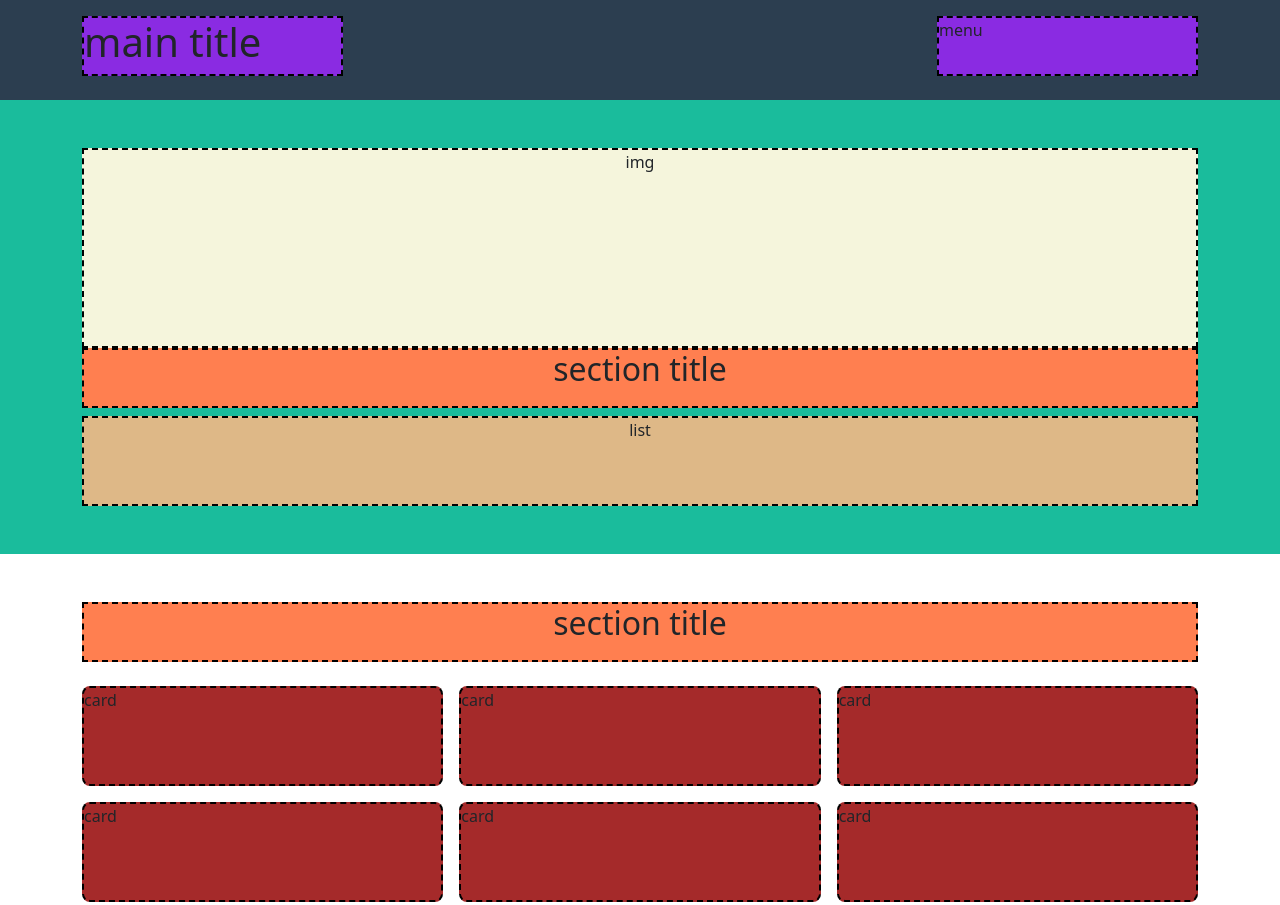
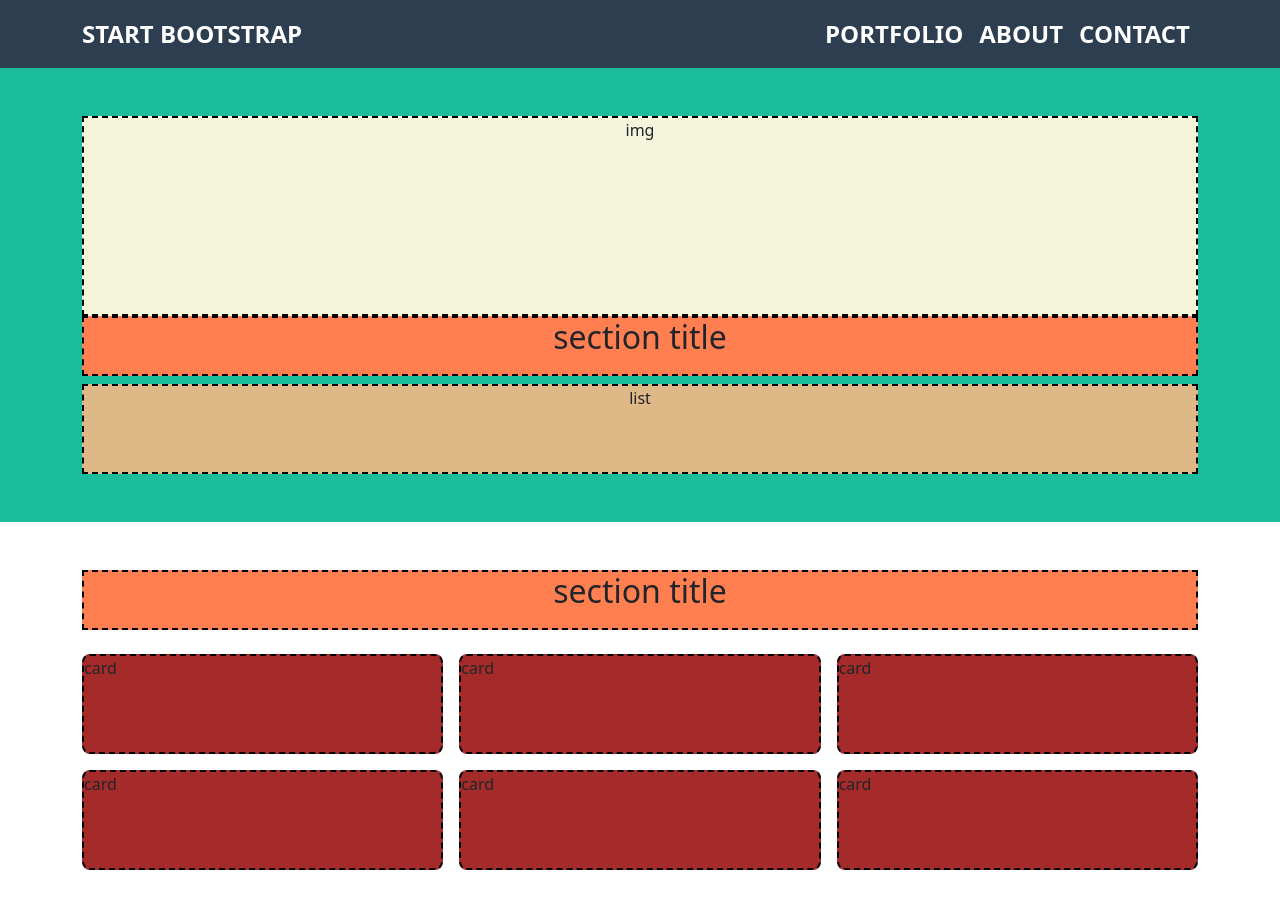
Before and after one commit to cerry24/html-css-bootstrap-freelancer, a plain HTML site: page index.html in a window 1280 px wide. Shown: the top 905 px of the page. Drawn offline with nearby package versions, Linux system fonts and the light colour scheme.

Commit message:
implement navbar content & fix header structure

```diff
--- a/css/style.css
+++ b/css/style.css
@@ -1,15 +1,13 @@
+.ms_structure-border {
+    border: 2px black dashed;
+}
+
 header {
     background-color: #2c3e50;
 }
 
-.ms_structure-border {
-    border: 2px black dashed;
-}
-
-.ms_page-title,
-.ms_main-nav {
-    height: 60px;
-    background-color: blueviolet;
+.ms_color-white {
+    color: white;
 }
 
 #ms_jumbotron,
--- a/index.html
+++ b/index.html
@@ -11,20 +11,32 @@
         <link rel="stylesheet" href="./css/style.css">
     </head>
     <body>
-        <header class="py-3">
-            <div class="container-md">
-                <div class="row justify-content-between">
+        <header>
+            <nav class="navbar navbar-expand-md"> <!--main nav-->
+                <div class="container-md">
 
-                    <div class="col-5 col-md-4 col-xl-3"> <!--title-->
-                        <h1 class="ms_page-title ms_structure-border">main title</h1>
-                    </div>
+                    <a class="navbar-brand text-white text-uppercase fw-bolder fs-4" href="#">start bootstrap</a>
 
-                    <div class="col-1 col-md-4 col-xl-3"> <!--main menu-->
-                        <nav class="ms_main-nav ms_structure-border">menu</nav>
+                    <button class="navbar-toggler" type="button" data-bs-toggle="collapse" data-bs-target="#navbarSupportedContent" aria-controls="navbarSupportedContent" aria-expanded="false" aria-label="Toggle navigation">
+                        <span class="navbar-toggler-icon"></span>
+                    </button>
+
+                    <div class="collapse navbar-collapse justify-content-end" id="navbarSupportedContent">
+                        <ul class="navbar-nav mb-2 mb-lg-0">
+                            <li class="nav-item">
+                                <a class="nav-link text-white text-uppercase fw-bold fs-4" href="#">portfolio</a>
+                            </li>
+                            <li class="nav-item">
+                                <a class="nav-link text-white text-uppercase fw-bold fs-4" href="#">about</a>
+                            </li>
+                            <li class="nav-item">
+                                <a class="nav-link text-white text-uppercase fw-bold fs-4" href="#">contact</a>
+                            </li>
+                        </ul>
                     </div>
 
                 </div>
-            </div>
+            </nav>
         </header>
 
         <main>
```
